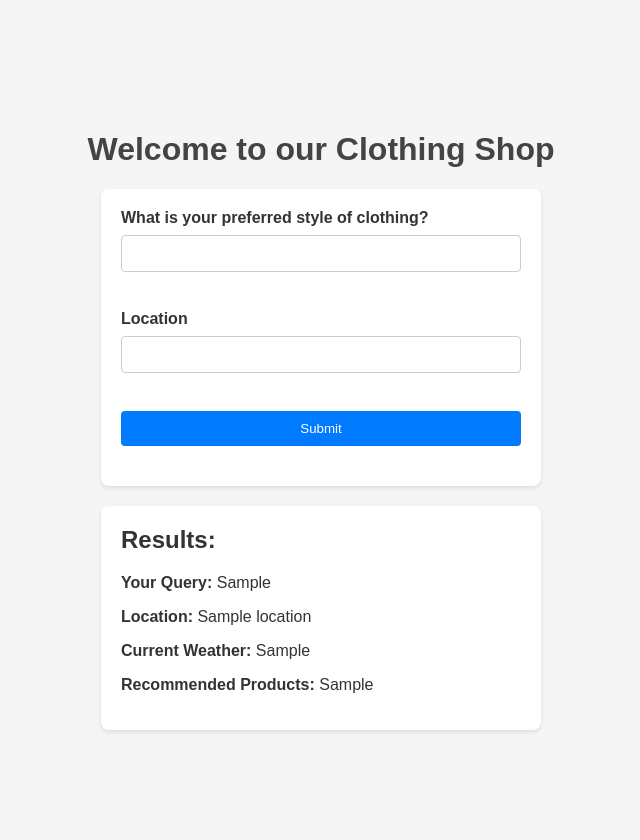
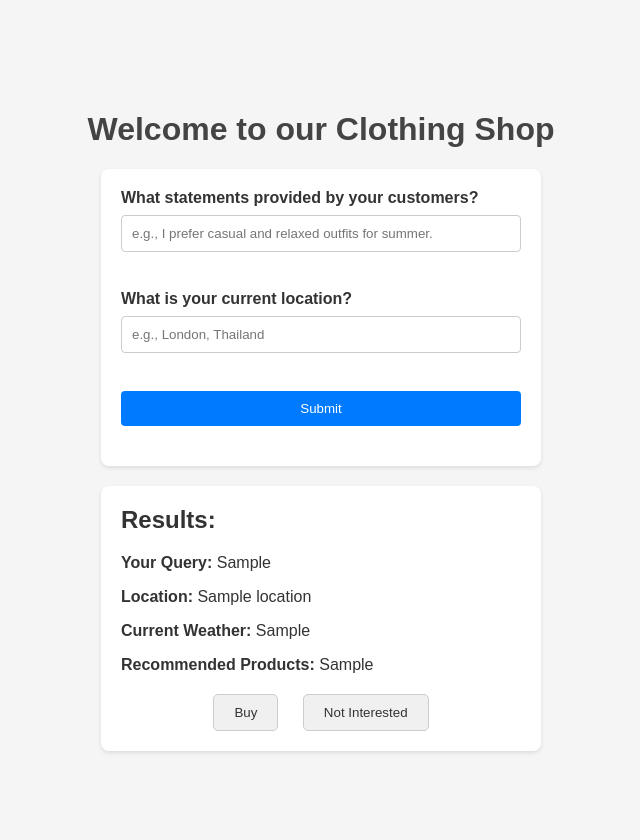
Before and after one commit to PongsakornDeejitkad/pre_test_project, a Flask app: template templates/index.html in a window 1280 px wide. Shown: the whole page, without its empty margins (319-959 px from the left). Run offline with Flask 3, Linux system fonts and the light colour scheme; the template is opened without the code that fills it: most values are stand-ins (such as "Sample title", 1, 10 or a date in 2020).

Commit message:
change style and word text

```diff
--- a/model/label_model/label.py
+++ b/model/label_model/label.py
@@ -6,7 +6,7 @@ from sklearn.metrics.pairwise import cosine_similarity
 
 class label_transformers:
     def __init__(self):
-        self.df = pd.read_csv('../../data/products.csv')
+        self.df = pd.read_csv('data/products.csv')
         self.features = self.df.columns
         self.clothes_features = self.get_unique_options(self.features[:-1])
         self.weather_features = self.get_unique_options(self.features[-2:-1])
--- a/static/styles.css
+++ b/static/styles.css
@@ -9,6 +9,7 @@ body {
     align-items: center;
     justify-content: center;
     height: 100vh;
+    position: relative;
 }
 
 h1 {
@@ -64,6 +65,27 @@ input[type="submit"]:hover {
     margin-top: 0;
 }
 
+.feedback-buttons {
+    text-align: center;
+    margin-top: 20px;
+}
+
+.feedback-button {
+    background-color: #f0f0f0;
+    color: #333;
+    padding: 10px 20px;
+    border: 1px solid #ccc;
+    border-radius: 5px;
+    cursor: pointer;
+    margin: 0 10px;
+    transition: background-color 0.3s, color 0.3s;
+}
+
+.feedback-button:hover {
+    background-color: #333;
+    color: white;
+}
+
 /* Loader CSS */
 .loader {
     border: 16px solid #f3f3f3;
@@ -73,10 +95,11 @@ input[type="submit"]:hover {
     height: 120px;
     -webkit-animation: spin 2s linear infinite; /* Safari */
     animation: spin 2s linear infinite;
-    position: absolute;
+    position: fixed; /* Changed from absolute to fixed */
     top: 50%;
     left: 50%;
     transform: translate(-50%, -50%);
+    z-index: 9999; /* Ensure it appears above other content */
 }
 
 /* Safari */
--- a/templates/index.html
+++ b/templates/index.html
@@ -10,12 +10,12 @@
     <h1>Welcome to our Clothing Shop</h1>
 
     <form id="clothingForm" method="POST">
-        <label for="customer_input">What is your preferred style of clothing?</label>
-        <input type="text" id="customer_input" name="customer_input" required>
+        <label for="customer_input">What statements provided by your customers?</label>
+        <input type="text" id="customer_input" name="customer_input" required  placeholder="e.g., I prefer casual and relaxed outfits for summer.">
         <br><br>
 
-        <label for="location">Location</label>
-        <input type="text" id="location" name="location" required>
+        <label for="location">What is your current location?</label>
+        <input type="text" id="location" name="location" required placeholder="e.g., London, Thailand">
         <br><br>
 
         <input type="submit" value="Submit">
@@ -30,6 +30,11 @@
             <p><strong>Location:</strong> {{ location }}</p>
             <p><strong>Current Weather:</strong> {{ current_weather }}</p>
             <p><strong>Recommended Products:</strong> {{ recommended_product }}</p>
+
+            <div class="feedback-buttons">
+                <button id="buy-button" class="feedback-button">Buy</button>
+                <button id="not-interested-button" class="feedback-button">Not Interested</button>
+            </div>
         </div>
     {% endif %}
 
@@ -37,6 +42,16 @@
         document.getElementById('clothingForm').onsubmit = function() {
             document.getElementById('loader').style.display = 'block';
         }
+
+        document.getElementById('buy-button').onclick = function() {
+            alert('Thank you for your purchase!');
+            // Add your code to handle the purchase action
+        }
+
+        document.getElementById('not-interested-button').onclick = function() {
+            alert('Thank you for your feedback!');
+            // Add your code to handle the not interested action
+        }
     </script>
 </body>
 </html>
```
